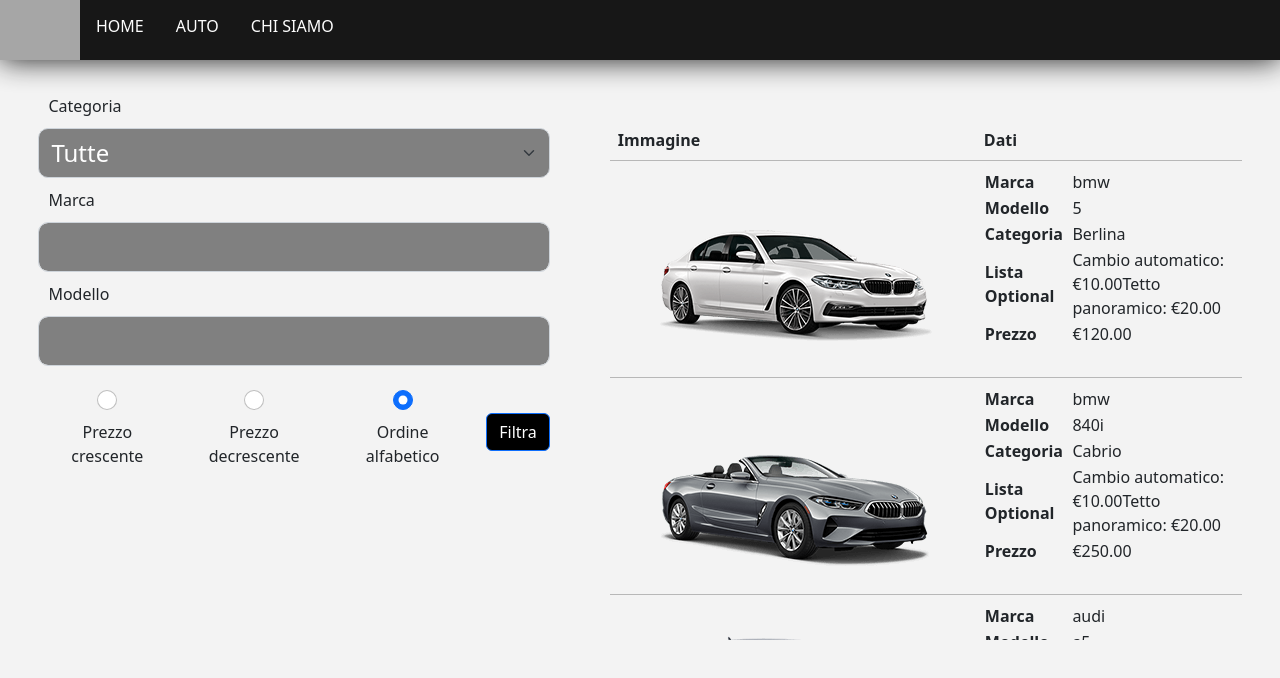
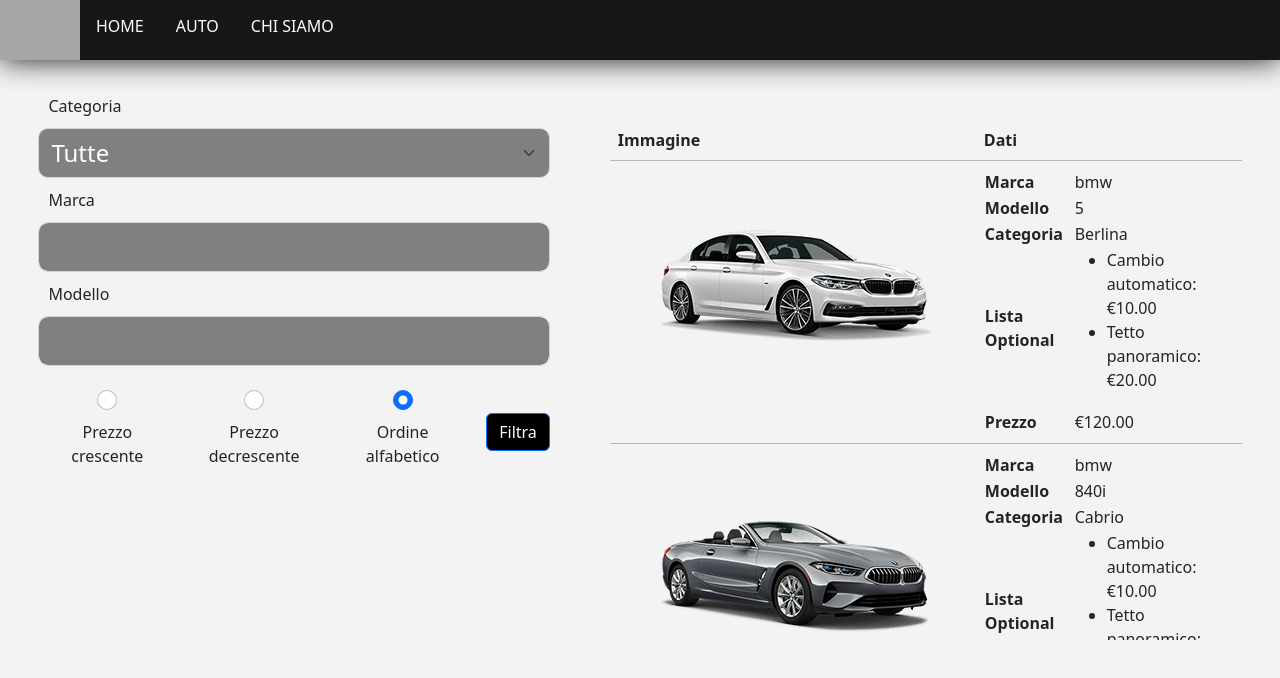
Before and after one commit to LeonardoGeminiani/CarRental_maggioliG3, an Angular app: page /auto in a window 1280 px wide. Shown: the top 678 px of the page. Built offline with nearby package versions, Linux system fonts and the light colour scheme; grey boxes are pictures that could not be loaded.

Commit message:
ListaOptional

```diff
--- a/src/app/components/auto/auto.component.html
+++ b/src/app/components/auto/auto.component.html
@@ -78,7 +78,11 @@
                         </tr>
                         <tr>
                             <th>Lista Optional</th>
-                            <td>{{StringaOptional(r)}}</td>
+                            <td>
+                                <ul>
+                                    <li *ngFor="let o of r.listaOptional">{{StringaOptional(o)}}</li>
+                                </ul>
+                            </td>
                         </tr>
                         <tr>
                             <th>Prezzo</th>
--- a/src/app/components/auto/auto.component.ts
+++ b/src/app/components/auto/auto.component.ts
@@ -22,15 +22,15 @@ export class AutoComponent {
   AutoModalSelected?: Auto;
   private _autoList: Auto[];
 
-  get autoList(){
+  get autoList() {
     return this._autoList;
   }
 
-  get categorie(): {str: string, indx: number}[] {
+  get categorie(): { str: string, indx: number }[] {
     return this.service.categorie;
   }
 
-  constructor(private route: ActivatedRoute, private service: AutoService){
+  constructor(private route: ActivatedRoute, private service: AutoService) {
     this.route.queryParamMap.subscribe(params => {
       this.Categoria = Number(params.get('c')) ?? undefined;
     });
@@ -52,19 +52,18 @@ export class AutoComponent {
     )
   }
 
-  StringaOptional(a: Auto){
-    let ret = "";
-    a.listaOptional.forEach((el, i) => {
-      ret += `${el.nome}: ${this.service.formatter.format(el.costo)}`;
-    });
-    return ret;
+  StringaOptional(a: {
+    nome: string;
+    costo: number;
+  }) {
+    return `${a.nome}: ${this.service.formatter.format(a.costo)}`;
   }
 
-  OpenModal(a: Auto){
+  OpenModal(a: Auto) {
     this.AutoModalSelected = a;
   }
 
-  CloseModal(){
+  CloseModal() {
     this.AutoModalSelected = undefined;
   }
 }
```
